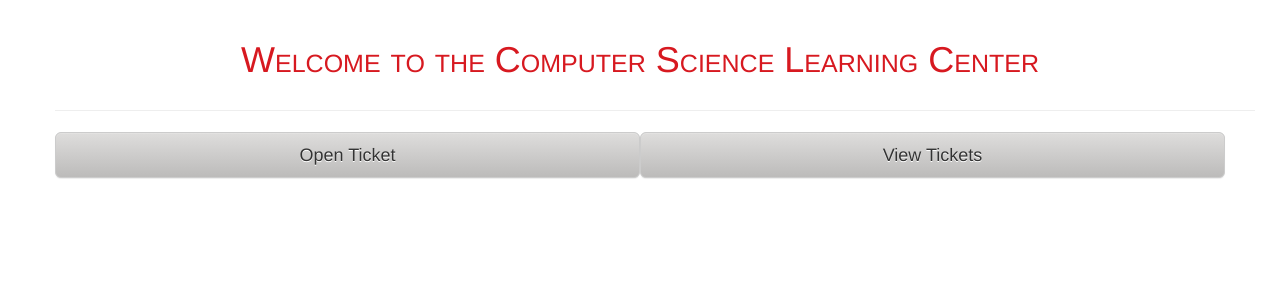
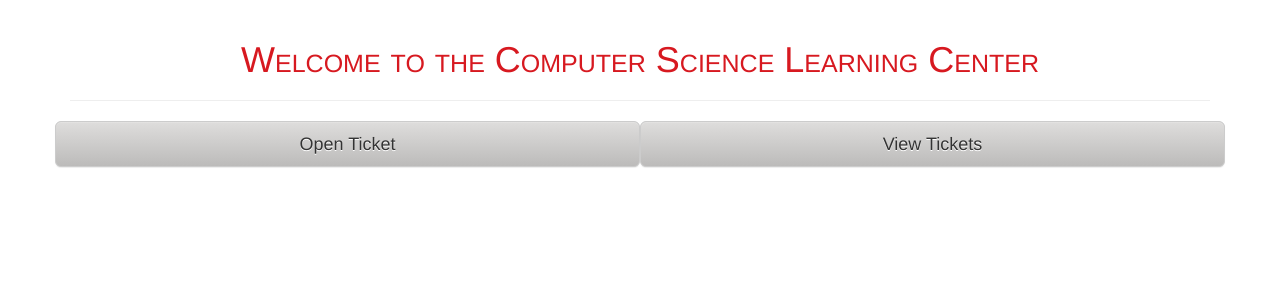
Before and after one commit to a-hodges/ist-tutoring, a Flask app: page / in a window 1280 px wide. Shown: the part 134-434 px from the top of the page. Run offline with Flask 2, Linux system fonts and the light colour scheme; some libraries are stand-ins or nearby versions.

Commit message:
Move hr tags on index page

```diff
--- a/templates/index.html
+++ b/templates/index.html
@@ -12,16 +12,16 @@
     <h1>Welcome to the Computer Science Learning Center</h1>
 
     {% if messages %}
+    <hr class="temporary">
     <div class="row flashes temporary">
-        <hr class="col-xs-12">
         {% for message in messages %}
         <p class="alert col-xs-12 {{ 'alert-success' if message.startswith('&#10004;') else 'alert-danger' if message.startswith('&#10006;') else 'alert-info' }}">{{ message|safe }}</p>
         {% endfor %}
     </div>
     {% endif %}
 
+    <hr>
     <div class="row">
-        <hr class="col-xs-12">
         <a type="button" id="open-ticket" class="btn btn-lg btn-default col-xs-12 col-sm-6" href="{{ url_for('open_ticket') }}">Open Ticket</a>
         <a type="button" id="view-tickets" class="btn btn-lg btn-default col-xs-12 col-sm-6" href="{{ url_for('view_tickets') }}">View Tickets</a>
     </div>
```
